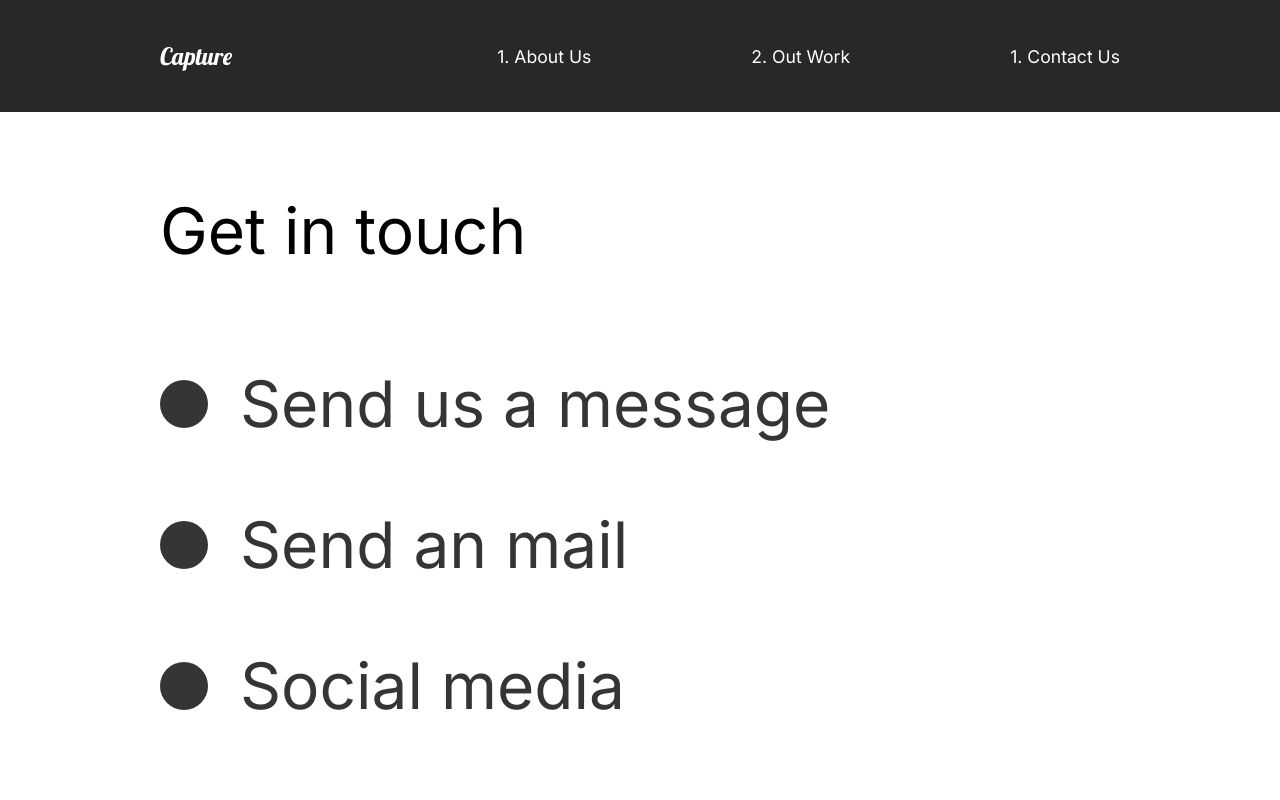
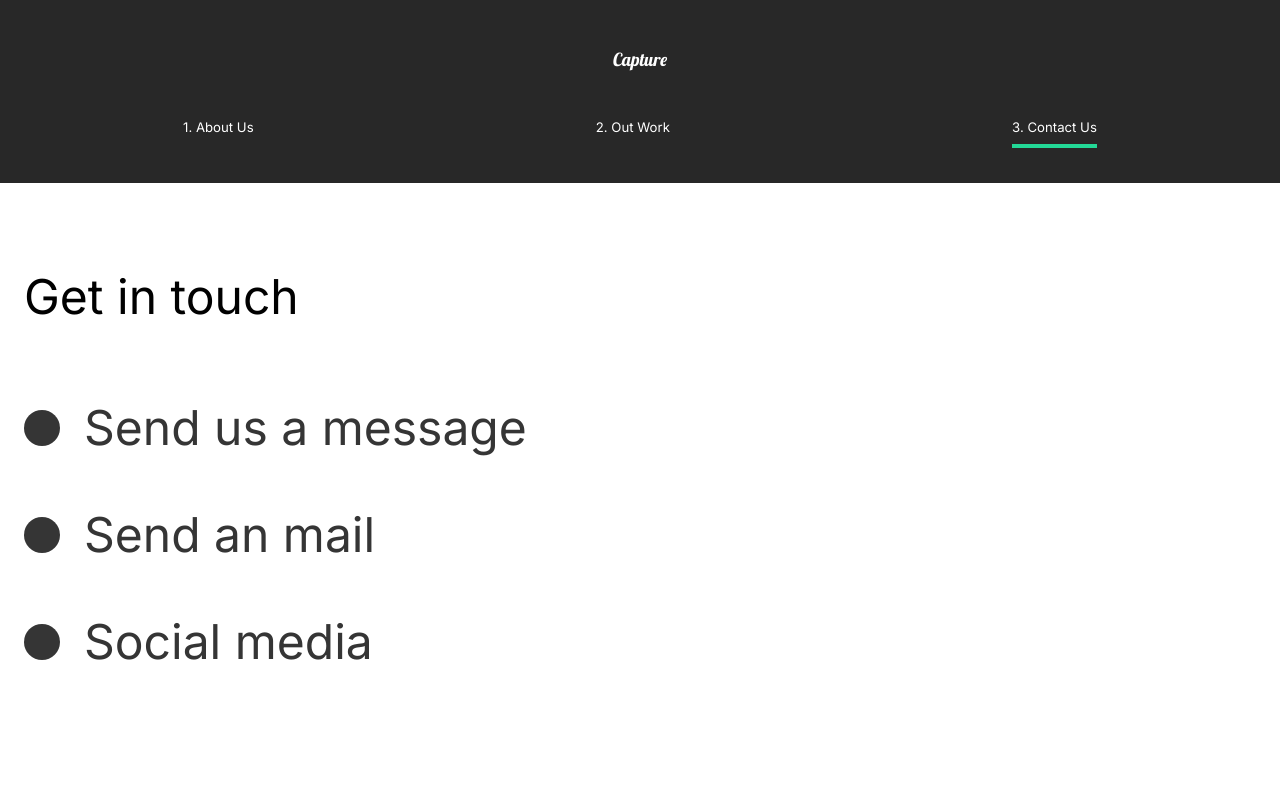
Before and after one commit to marcelrzd/movie_portfolio, a React (Create React App) app: page /contact in a window 1280 px wide. Shown: the top 800 px of the page. Built offline with nearby package versions, Linux system fonts and the light colour scheme.

Commit message:
fix: fixing layout for minor screens feat: adding a active line effect to navlinks feat: adding a layout adaptation to the lines on nav

```diff
--- a/src/components/GlobalStyle.jsx
+++ b/src/components/GlobalStyle.jsx
@@ -7,6 +7,13 @@ const GlobalStyle = createGlobalStyle`
     padding: 0;
     box-sizing: 0;
 }
+
+html{
+    @media (max-width: 1700px) {
+        font-size: 75%;
+    }
+}
+
 body{
     background: #1b1b1b;
     font-family: 'Inter', sans-serif;
--- a/src/components/Nav.jsx
+++ b/src/components/Nav.jsx
@@ -1,8 +1,26 @@
-import React from "react";
+import React, { useEffect, useState } from "react";
 import { Link } from "react-router-dom";
 import styled from "styled-components";
+import { motion } from "framer-motion";
+import { useLocation } from "react-router-dom";
 
 const Nav = () => {
+  const { pathname } = useLocation();
+
+  const [pageWidth, setPageWidth] = useState(window.innerWidth);
+  useEffect(() => {
+    const handleResize = () => {
+      setPageWidth(window.innerWidth);
+    };
+
+    window.addEventListener("resize", handleResize);
+
+    return () => {
+      window.removeEventListener("resize", handleResize);
+    };
+  }, []);
+  const LineClass = pageWidth < 1300 ? "line-mobile" : "";
+
   return (
     <StyledNav>
       <h1>
@@ -15,16 +33,32 @@ const Nav = () => {
           <Link className="link" to="/about">
             1. About Us
           </Link>
+          <Line
+            transition={{ duration: 0.75 }}
+            initial={{ width: "0%" }}
+            animate={{ width: pathname === "/about" ? "50%" : "0%" }}
+          />
         </li>
         <li>
           <Link className="link" to="/work">
             2. Out Work
           </Link>
+          <Line
+            transition={{ duration: 0.75 }}
+            initial={{ width: "0%" }}
+            animate={{ width: pathname === "/work" ? "50%" : "0%" }}
+          />
         </li>
         <li>
           <Link className="link" to="/contact">
-            1. Contact Us
+            3. Contact Us
           </Link>
+          <Line
+            className={LineClass}
+            transition={{ duration: 0.75 }}
+            initial={{ width: "0%" }}
+            animate={{ width: pathname === "/contact" ? "50%" : "0%" }}
+          />
         </li>
       </ul>
     </StyledNav>
@@ -42,6 +76,9 @@ const StyledNav = styled.nav`
   top: 0;
   z-index: 10;
   background: #282828;
+  .line-mobile {
+    width: 100% !important;
+  }
   .link {
     color: white;
     text-decoration: none;
@@ -59,6 +96,32 @@ const StyledNav = styled.nav`
     padding-left: 10rem;
     position: relative;
   }
+  @media (max-width: 1300px) {
+    flex-direction: column;
+    padding: 2rem 1rem;
+    #logo {
+      display: inline-block;
+      margin: 2rem;
+    }
+    ul {
+      padding: 2rem;
+      justify-content: space-around;
+      width: 100%;
+      li {
+        padding: 0;
+      }
+    }
+  }
 `;
-
+const Line = styled(motion.div)`
+  height: 0.3rem;
+  background: #23d997;
+  width: 0%;
+  position: absolute;
+  bottom: -80%;
+  left: 60%;
+  @media (max-width: 1300px) {
+    left: 0%;
+  }
+`;
 export default Nav;
--- a/src/components/ServicesSection.jsx
+++ b/src/components/ServicesSection.jsx
@@ -83,6 +83,9 @@ const Services = styled(About)`
 const Cards = styled.div`
   display: flex;
   flex-wrap: wrap;
+  @media (max-width: 1300px) {
+    justify-content: center;
+  }
 `;
 
 const Card = styled.div`
--- a/src/components/UseScroll.jsx
+++ b/src/components/UseScroll.jsx
@@ -4,7 +4,7 @@ import { useAnimationControls } from "framer-motion";
 
 export const useScroll = () => {
   const controls = useAnimationControls();
-  const [element, inView] = useInView({ threshold: 0.5 });
+  const [element, inView] = useInView({ threshold: 0.3 });
   useEffect(() => {
     if (inView) {
       controls.start("show");
--- a/src/pages/Contact.jsx
+++ b/src/pages/Contact.jsx
@@ -48,11 +48,18 @@ const ContactStyle = styled(motion.div)`
   padding: 5rem 10rem;
   color: #353535;
   min-height: 90vh;
+  @media (max-width: 1500px) {
+    padding: 2rem;
+    font-size: 1rem;
+  }
 `;
 
 const Title = styled.div`
   margin-bottom: 4rem;
   color: black;
+  @media (max-width: 1500px) {
+    margin-top: 5rem;
+  }
 `;
 
 const Hide = styled.div`
--- a/src/pages/MovieDetail.jsx
+++ b/src/pages/MovieDetail.jsx
@@ -79,6 +79,10 @@ const Awards = styled.div`
   margin: 5rem 10rem;
   align-items: center;
   justify-content: space-around;
+  @media (max-width: 1500px) {
+    display: block;
+    margin: 2rem 2rem;
+  }
 `;
 
 const StyledAward = styled.div`
--- a/src/pages/OurWork.jsx
+++ b/src/pages/OurWork.jsx
@@ -86,6 +86,10 @@ const Work = styled(motion.div)`
   overflow: hidden;
   padding: 5rem 10rem;
 
+  @media (max-width: 1300px) {
+    padding: 2rem 2rem;
+  }
+
   h2 {
     padding: 1rem 0rem;
     color: #ccc;
--- a/src/styles.jsx
+++ b/src/styles.jsx
@@ -8,6 +8,11 @@ export const About = styled(motion.div)`
   justify-content: space-between;
   padding: 5rem 10rem;
   color: white;
+  @media (max-width: 1300px) {
+    display: block;
+    padding: 2rem 2rem;
+    text-align: center;
+  }
 `;
 
 export const Description = styled.div`
@@ -16,6 +21,12 @@ export const Description = styled.div`
   padding-right: 5rem;
   h2 {
     font-weight: lighter;
+  }
+  @media (max-width: 1300px) {
+    padding: 0;
+    button {
+      margin: 2rem;
+    }
   }
 `;
 
```
